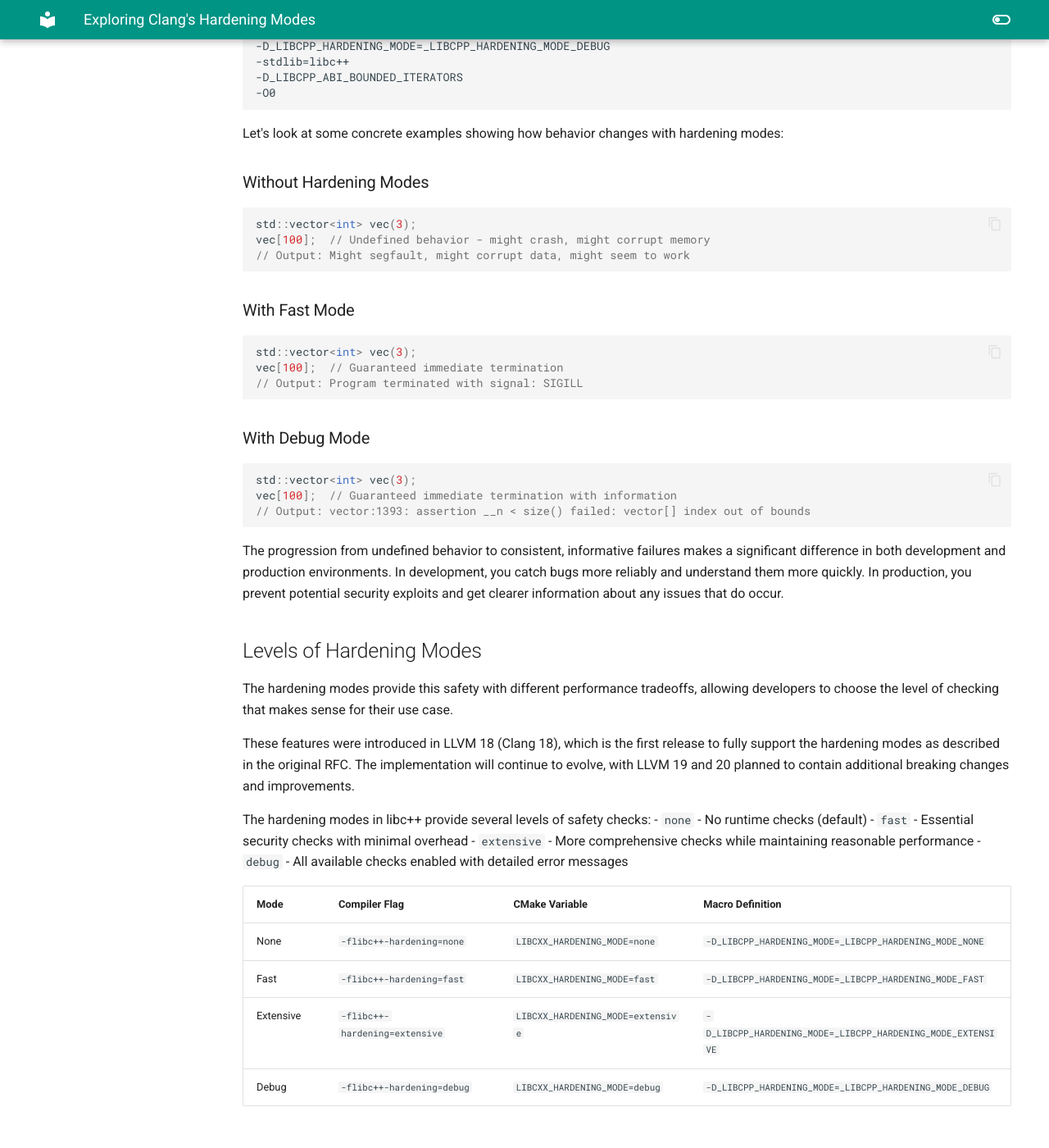
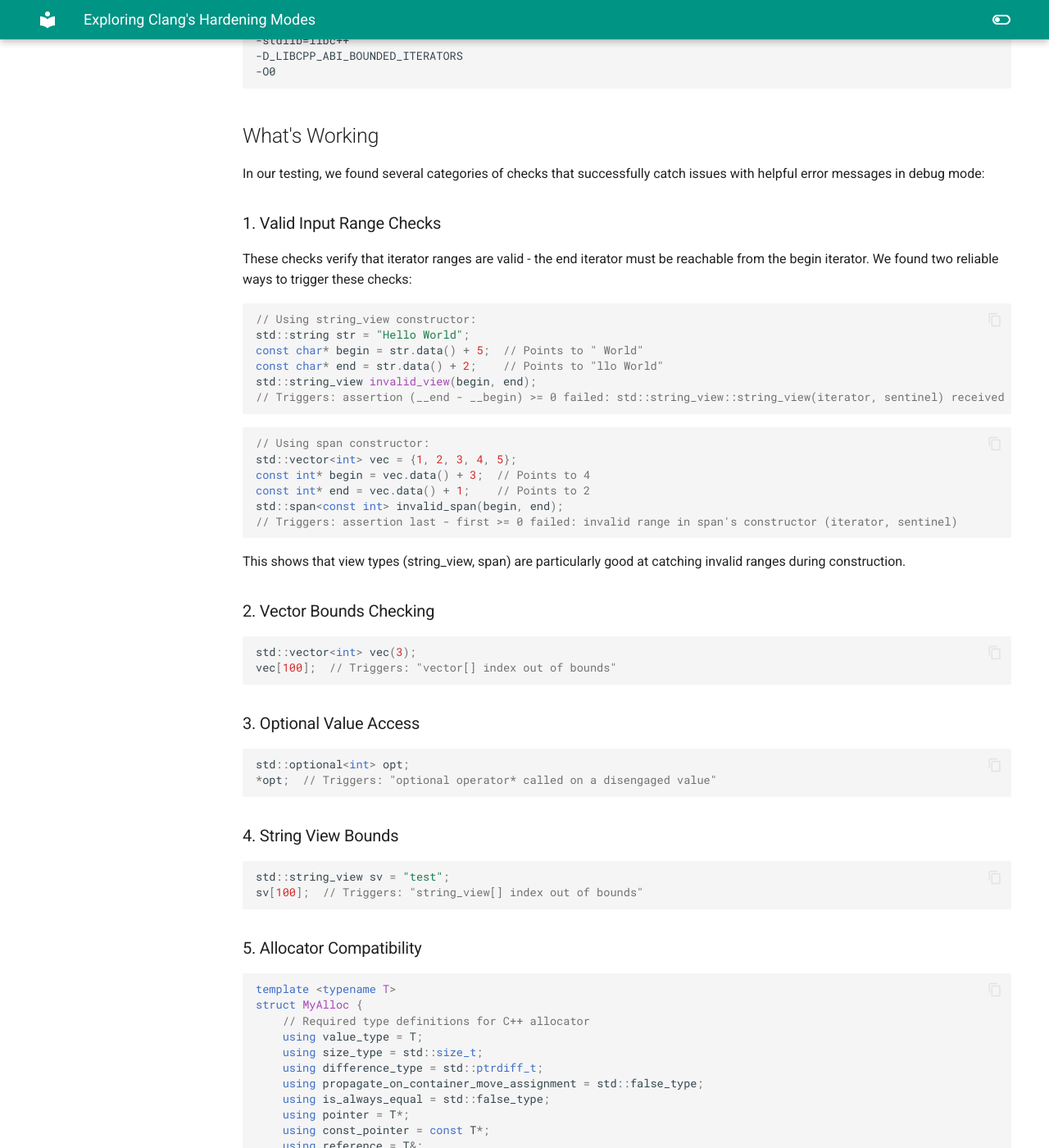
Before and after one commit to mokyen/okyensourcesoftware, an MkDocs documentation site: the page built from docs/clang_hardening_mode_pt1.md, in a window 1280 px wide and 1400 px high, scrolled down 1539 px. Shown: the whole window at 82% size. Built offline with MkDocs 1.6.1 and Material for MkDocs 9.7.7, drawn with Linux system fonts in a browser that asks for light colours; some of the changed text lies outside the part shown.

Commit message:
Update clang_hardening_mode_pt1.md
Updated with additional information after figuring out how to trigger quite a few things.

````diff
--- a/docs/clang_hardening_mode_pt1.md
+++ b/docs/clang_hardening_mode_pt1.md
@@ -4,7 +4,7 @@
 
 I recently began a new project, and I decided to pioneer the use of clang. I have been intrigued by the safety features and tooling around this compiler. Integration with [clang-tidy](https://clang.llvm.org/extra/clang-tidy/) and [clangd](https://clangd.llvm.org/), the [clang static analysis tools](https://clang-analyzer.llvm.org/), [IWYU](https://include-what-you-use.org/), several safety flags, [ARM FuSa Run-Time-System](https://developer.arm.com/Tools%20and%20Software/Keil%20MDK/FuSa%20Run-Time%20System), and the host of [sanitizers](https://github.com/google/sanitizers) were all reasons to try something different than GCC. One other feature also really caught my eye earlier in 2024: the [hardening modes](https://libcxx.llvm.org/Hardening.html).
 
-At C++Now 2024, I had the opportunity to attend the talk, ["Security in C++: Hardening Techniques from the Trenches" by Louis Dionne of Apple](https://youtu.be/t7EJTO0-reg?si=VpDiTv33ia26bswA). In this presentation, he covered a number of topics ranging from security concerns in modern C++ to practical implementation of safety features. He also discussed the hardening modes that had been integrated into the newer versions of clang. (Apple is a big contributor to clang and LLVM.) The hardening modes intrigued me in particular because of the ability to turn on checks at different levels and leave these checks on in production. The ability to tune things to meet your use case seemed extremely useful, but the ability to modify the feature on a translation unit basis was by far the most interesting aspect. I decided to finally dig in and try and get this to work. Rather than trying to integrate it on my whole project, I started where any good C++ engineer begins: godbolt.
+At C++Now 2024, I had the opportunity to attend the talk, ["Security in C++: Hardening Techniques from the Trenches" by Louis Dionne of Apple](https://youtu.be/t7EJTO0-reg?si=VpDiTv33ia26bswA). In this presentation, he covered a number of topics ranging from security concerns in modern C++ to practical implementation of safety features. He also discussed the hardening modes that had been integrated into the newer versions of clang. The hardening modes intrigued me in particular because of the ability to turn on checks at different levels and leave these checks on in production. The ability to tune things to meet your use case seemed extremely useful, but the ability to modify the feature on a translation unit basis was by far the most interesting aspect. I decided to finally dig in and try and get this to work. Rather than trying to integrate it on my whole project, I started where any good C++ engineer begins: godbolt.
 
 ## Understanding Hardening Modes
 
@@ -40,102 +40,154 @@
 -O0
 ```
 
-Let's look at some concrete examples showing how behavior changes with hardening modes:
+## What's Working
 
-### Without Hardening Modes
+In our testing, we found several categories of checks that successfully catch issues with helpful error messages in debug mode:
+
+### 1. Valid Input Range Checks
+These checks verify that iterator ranges are valid - the end iterator must be reachable from the begin iterator. We found two reliable ways to trigger these checks:
+
 ```cpp
-std::vector<int> vec(3);
-vec[100];  // Undefined behavior - might crash, might corrupt memory
-// Output: Might segfault, might corrupt data, might seem to work
+// Using string_view constructor:
+std::string str = "Hello World";
+const char* begin = str.data() + 5;  // Points to " World"
+const char* end = str.data() + 2;    // Points to "llo World"
+std::string_view invalid_view(begin, end);
+// Triggers: assertion (__end - __begin) >= 0 failed: std::string_view::string_view(iterator, sentinel) received invalid range
 ```
 
-### With Fast Mode
 ```cpp
-std::vector<int> vec(3);
-vec[100];  // Guaranteed immediate termination
-// Output: Program terminated with signal: SIGILL
+// Using span constructor:
+std::vector<int> vec = {1, 2, 3, 4, 5};
+const int* begin = vec.data() + 3;  // Points to 4
+const int* end = vec.data() + 1;    // Points to 2
+std::span<const int> invalid_span(begin, end);
+// Triggers: assertion last - first >= 0 failed: invalid range in span's constructor (iterator, sentinel)
 ```
 
-### With Debug Mode
-```cpp
-std::vector<int> vec(3);
-vec[100];  // Guaranteed immediate termination with information
-// Output: vector:1393: assertion __n < size() failed: vector[] index out of bounds
-```
+This shows that view types (string_view, span) are particularly good at catching invalid ranges during construction.
 
-The progression from undefined behavior to consistent, informative failures makes a significant difference in both development and production environments. In development, you catch bugs more reliably and understand them more quickly. In production, you prevent potential security exploits and get clearer information about any issues that do occur.
-
-## Levels of Hardening Modes
-
-The hardening modes provide this safety with different performance tradeoffs, allowing developers to choose the level of checking that makes sense for their use case.
-
-These features were introduced in LLVM 18 (Clang 18), which is the first release to fully support the hardening modes as described in the original RFC. The implementation will continue to evolve, with LLVM 19 and 20 planned to contain additional breaking changes and improvements.
-
-The hardening modes in libc++ provide several levels of safety checks:
-- `none` - No runtime checks (default)
-- `fast` - Essential security checks with minimal overhead
-- `extensive` - More comprehensive checks while maintaining reasonable performance
-- `debug` - All available checks enabled with detailed error messages
-
-| Mode | Compiler Flag | CMake Variable | Macro Definition |
-|------|---------------|----------------|------------------|
-| None | `-flibc++-hardening=none` | `LIBCXX_HARDENING_MODE=none` | `-D_LIBCPP_HARDENING_MODE=_LIBCPP_HARDENING_MODE_NONE` |
-| Fast | `-flibc++-hardening=fast` | `LIBCXX_HARDENING_MODE=fast` | `-D_LIBCPP_HARDENING_MODE=_LIBCPP_HARDENING_MODE_FAST` |
-| Extensive | `-flibc++-hardening=extensive` | `LIBCXX_HARDENING_MODE=extensive` | `-D_LIBCPP_HARDENING_MODE=_LIBCPP_HARDENING_MODE_EXTENSIVE` |
-| Debug | `-flibc++-hardening=debug` | `LIBCXX_HARDENING_MODE=debug` | `-D_LIBCPP_HARDENING_MODE=_LIBCPP_HARDENING_MODE_DEBUG` |
-
-## What Actually Works in Practice
-
-After extensive testing, we've found several categories of checks that work reliably and others that aren't yet catching issues. Let's look at what we found:
-
-### Working Checks
-
-The hardening modes successfully catch several types of issues with helpful error messages in debug mode:
-
-#### 1. Vector Bounds Checking
+### 2. Vector Bounds Checking
 ```cpp
 std::vector<int> vec(3);
 vec[100];  // Triggers: "vector[] index out of bounds"
 ```
 
-#### 2. Optional Value Access
+### 3. Optional Value Access
 ```cpp
 std::optional<int> opt;
 *opt;  // Triggers: "optional operator* called on a disengaged value"
 ```
 
-#### 3. String View Bounds
+### 4. String View Bounds
 ```cpp
 std::string_view sv = "test";
 sv[100];  // Triggers: "string_view[] index out of bounds"
 ```
 
-#### 4. Algorithm Argument Validation
+### 5. Allocator Compatibility
 ```cpp
-int result = std::clamp(5, 10, 1);  // Triggers: "Bad bounds passed to std::clamp"
+template <typename T>
+struct MyAlloc {
+    // Required type definitions for C++ allocator
+    using value_type = T;
+    using size_type = std::size_t;
+    using difference_type = std::ptrdiff_t;
+    using propagate_on_container_move_assignment = std::false_type;
+    using is_always_equal = std::false_type;
+    using pointer = T*;
+    using const_pointer = const T*;
+    using reference = T&;
+    using const_reference = const T&;
+
+    template <typename U>
+    struct rebind {
+        using other = MyAlloc<U>;
+    };
+
+    // Track allocator instances with IDs
+    static int next_id;
+    int id;
+
+    MyAlloc() noexcept : id(next_id++) {}
+
+    template <typename U>
+    MyAlloc(const MyAlloc<U>& other) noexcept : id(other.id) {}
+
+    // Memory management functions
+    T* allocate(std::size_t n) {
+        return static_cast<T*>(::operator new(n * sizeof(T)));
+    }
+
+    void deallocate(T* p, std::size_t) noexcept {
+        ::operator delete(p);
+    }
+
+    // Make allocators explicitly incompatible
+    bool operator==(const MyAlloc& other) const noexcept {
+        return false;  // Always incompatible
+    }
+};
+
+template <typename T>
+int MyAlloc<T>::next_id = 0;
+
+// Usage
+std::set<int, std::less<>, MyAlloc<int>> s1(MyAlloc<int>());
+std::set<int, std::less<>, MyAlloc<int>> s2(MyAlloc<int>());
+s1.insert(1);
+auto node = s1.extract(1);
+s2.insert(std::move(node));  // Triggers: "node_type with incompatible allocator passed to set::insert()"
 ```
 
-### Handled by Standard Exceptions
+### 6. Overlapping Ranges
+Our investigation revealed that overlapping range checks work differently than initially expected. Rather than triggering runtime assertions, the implementation safely handles overlapping ranges while providing compile-time checks where possible:
 
-These checks are caught through normal exception mechanisms rather than hardening:
+```cpp
+// Example demonstrating safe handling of overlapping ranges:
+auto buffer = std::make_unique<char[]>(100);
+std::strcpy(buffer.get(), "Hello World");
+size_t len = std::strlen(buffer.get());
 
-#### 1. Vector at() Access
+char* dest = buffer.get() + 1;
+const char* src = buffer.get();
+
+std::char_traits<char>::copy(dest, src, len);
+// Results in "HHello World" - demonstrating safe handling of overlap
+```
+
+This shows that the hardening system employs a multi-layered approach:
+- Compile-time checks to prevent obviously unsafe operations
+- Runtime implementation that safely handles overlapping memory operations
+- Focus on preventing undefined behavior through implementation rather than runtime assertions
+
+## Handled by Standard Exceptions
+
+Some checks are handled through normal exception mechanisms rather than hardening:
+
+### 1. Vector at() Access
 ```cpp
 std::vector<int> vec(3);
 vec.at(1000);  // Throws std::out_of_range, not hardening check
 ```
 
-#### 2. String Operations
+### 2. String Operations
 ```cpp
 std::string str = "test";
 str.erase(str.length() + 1, 1);  // Throws std::out_of_range
 ```
 
-### Currently Not Catching
+### 3. Null Function Calls
+```cpp
+std::function<void()> f = nullptr;
+f();  // Throws std::bad_function_call instead of triggering hardening check
+```
+
+## Currently Not Catching
 
 Several categories of checks that we expected aren't currently triggering:
 
-#### 1. Iterator Invalidation
+### 1. Iterator Invalidation
 ```cpp
 std::vector<int> vec{1, 2, 3};
 auto it = vec.begin();
@@ -143,13 +195,7 @@
 *it = 100;  // No check triggered for invalid iterator use
 ```
 
-#### 2. Overlapping Ranges
-```cpp
-std::vector<int> vec{1, 2, 3, 4};
-std::copy(vec.begin(), vec.end(), vec.begin() + 1);  // No check for overlapping ranges
-```
-
-#### 3. Container Invariants
+### 2. Container Invariants
 ```cpp
 struct BadCompare {
     bool operator()(int a, int b) const {
@@ -175,25 +221,26 @@
 mtx.unlock();  // Double unlock not caught
 ```
 
-#### 6. Allocator Compatibility
-```cpp
-using RegularSet = std::set<int>;
-using CustomSet = std::set<int, std::less<>, MyAlloc<int>>;
-RegularSet s1{1, 2, 3};
-CustomSet s2;
-auto node = s1.extract(1);
-// Even with runtime type manipulation, allocator incompatibility not caught
-```
+### 5. Null Pointer Access
+Despite multiple attempts with different standard library components, consistent null pointer checks were difficult to trigger. The standard library often handles null pointer cases through exceptions or implementation-defined behavior rather than hardening checks.
 
 ## Practical Implications
 
-The current implementation is most effective at catching:
+Based on our testing, the current implementation is most effective at catching:
 - Basic container bounds violations
 - Invalid optional access
 - String view bounds violations
 - Some algorithm argument validation
+- Allocator compatibility issues
+- Invalid iterator ranges in view types (string_view, span)
 
-These checks alone can catch many common sources of undefined behavior, making the hardening modes valuable even in their current state. However, be aware that more complex issues like iterator invalidation, overlapping ranges, or allocator compatibility aren't yet being caught.
+These checks alone can catch many common sources of undefined behavior, making the hardening modes valuable even in their current state. However, be aware that:
+
+1. Some checks operate differently than expected (like overlapping ranges being handled safely rather than asserting)
+2. Some potential checks are handled by standard exceptions rather than hardening
+3. More complex issues like iterator invalidation or null pointer dereference aren't consistently caught
+4. The effectiveness of checks can vary based on the specific standard library component being used
+5. View types (string_view, span) seem to have the most robust checking mechanisms
 
 ## Next Steps
 
````
Also changed, not shown: other parts of docs/clang_hardening_mode_pt1.md (+2 -2 lines).
